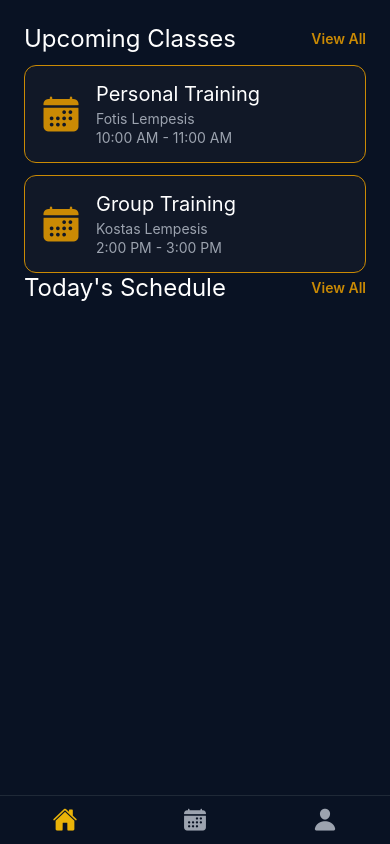
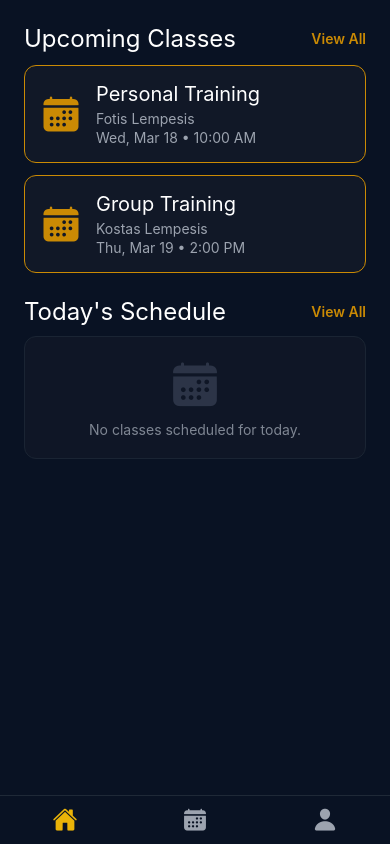
Before and after one commit to sppat/TheCor, a React Native app in the folder TheCor.UI/: screen /Home in a window 390 px wide. Built offline with nearby package versions, Linux system fonts and the light colour scheme.

Commit message:
Add EmptyCard component

```diff
--- a/TheCor.UI/components/BookingCard.js
+++ b/TheCor.UI/components/BookingCard.js
@@ -4,10 +4,16 @@ import color from '../constants/color';
 import spacing from '../constants/spacing';
 import typography from '../constants/typography';
 
-export default function BookingCard({ className, classDateTime, instructorName }) {
+export default function BookingCard({
+	className,
+	classDateTime,
+	instructorName,
+}) {
 	return (
 		<View style={styles.cardContainer}>
-      <View style={styles.cardIconContainer}><Ionicons name='calendar' size={40} color={color.cardIconBackground} /></View>
+			<View style={styles.cardIconContainer}>
+				<Ionicons name='calendar' size={40} color={color.cardIconBackground} />
+			</View>
 			<View>
 				<Text style={styles.className}>{className}</Text>
 				<Text style={styles.instructorName}>{instructorName}</Text>
@@ -25,10 +31,10 @@ const styles = StyleSheet.create({
 		padding: spacing.padding.card,
 		borderRadius: 12,
 		borderColor: color.cardBorder,
-    borderWidth: 0.5
+		borderWidth: 0.5,
 	},
 	cardIconContainer: {
-    marginEnd: 15
+		marginEnd: 15,
 	},
 	className: {
 		fontSize: typography.fontSize['text-xl'],
@@ -37,11 +43,11 @@ const styles = StyleSheet.create({
 	instructorName: {
 		fontSize: typography.fontSize['text-sm'],
 		color: color.secondaryText,
-    marginTop: 4
+		marginTop: 4,
 	},
 	classDateTime: {
 		fontSize: typography.fontSize['text-sm'],
 		color: color.secondaryText,
-    marginTop: 2
-  }
+		marginTop: 2,
+	},
 });
--- /dev/null
+++ b/TheCor.UI/components/EmptyCard.js
@@ -0,0 +1,30 @@
+import { View, StyleSheet, Text } from 'react-native';
+import { Ionicons } from '@expo/vector-icons';
+import color from '../constants/color';
+
+export default function EmptyCard({ message, image }) {
+  return (
+    <View style={styles.container}>
+      <Ionicons name={image} size={50} color={color.emptyIconBackground} />
+      <Text style={styles.text}>{message}</Text>
+    </View>
+  );
+}
+
+const styles = StyleSheet.create({
+  container: {
+    justifyContent: 'center',
+    alignItems: 'center',
+    backgroundColor: color.secondaryBackground,
+    opacity: 0.8,
+    borderRadius: 12,
+    borderWidth: 0.5,
+    padding: 20,
+    borderColor: color.borderColor,
+    marginTop: 10,
+  },
+  text: {
+    color: color.secondaryText,
+    marginTop: 10,
+  },
+});
--- a/TheCor.UI/constants/color.js
+++ b/TheCor.UI/constants/color.js
@@ -1,6 +1,7 @@
 const color = {
 	primaryBackground: '#091223',
 	secondaryBackground: '#111827',
+	emptyIconBackground: '#353d50',
 	borderColor: '#1f2937',
 	primaryText: '#ffffff',
 	secondaryText: '#9ca3af',
--- a/TheCor.UI/constants/spacing.js
+++ b/TheCor.UI/constants/spacing.js
@@ -4,8 +4,8 @@ const spacing = {
 		card: 16,
 		buttonVerical: 8,
 		buttonHorizontal: 16,
-    sectionHorizontal: 24
+		sectionHorizontal: 24,
 	},
-}
+};
 
 export default spacing;
--- a/TheCor.UI/constants/typography.js
+++ b/TheCor.UI/constants/typography.js
@@ -5,14 +5,14 @@ const typography = {
 		'text-lg': 18,
 		'text-base': 16,
 		'text-sm': 14,
-    'text-xs': 12
+		'text-xs': 12,
 	},
 	fontWeight: {
 		'font-bold': 700,
 		'font-semibold': 600,
 		'font-medium': 500,
-    'font-regular': 400
-  }
-}
+		'font-regular': 400,
+	},
+};
 
 export default typography;
--- a/TheCor.UI/screens/HomeScreen.js
+++ b/TheCor.UI/screens/HomeScreen.js
@@ -1,5 +1,6 @@
 import { FlatList, Pressable, StyleSheet, Text, View } from 'react-native';
 import BookingCard from '../components/BookingCard';
+import EmptyCard from '../components/EmptyCard';
 import color from '../constants/color';
 import typography from '../constants/typography';
 import spacing from '../constants/spacing';
@@ -8,16 +9,18 @@ const UPCOMING_CLASSES = [
 	{
 		id: 'personal-training',
 		className: 'Personal Training',
-		classDateTime: '10:00 AM - 11:00 AM',
+		classDateTime: 'Wed, Mar 18 • 10:00 AM',
 		instructorName: 'Fotis Lempesis',
 	},
 	{
 		id: 'group-training',
 		className: 'Group Training',
-		classDateTime: '2:00 PM - 3:00 PM',
+		classDateTime: 'Thu, Mar 19 • 2:00 PM',
 		instructorName: 'Kostas Lempesis',
-	}
+	},
 ];
+
+const TODAY_SCHEDULE = [];
 
 export default function HomeScreen({ navigation }) {
 	function openMyBookings() {
@@ -33,6 +36,9 @@ export default function HomeScreen({ navigation }) {
 						<Text style={styles.viewAll}>View All</Text>
 					</Pressable>
 				</View>
+				{UPCOMING_CLASSES.length === 0 ? (
+					<EmptyCard message='No upcoming classes booked.' image='calendar' />
+				) : (
 					<FlatList
 						data={UPCOMING_CLASSES}
 						keyExtractor={(item) => item.id}
@@ -43,18 +49,44 @@ export default function HomeScreen({ navigation }) {
 								instructorName={item.instructorName}
 							/>
 						)}
-					ItemSeparatorComponent={() => <View style={styles.bookingCardSeparator} />}
+						ItemSeparatorComponent={() => (
+							<View style={styles.bookingCardSeparator} />
+						)}
 						scrollEnabled={false}
 						style={styles.bookingList}
 					/>
+				)}
 			</View>
-			<View>
+			<View style={styles.nextSection}>
 				<View style={styles.sectionHeaderRow}>
 					<Text style={styles.header}>Today's Schedule</Text>
 					<Pressable onPress={openMyBookings}>
 						<Text style={styles.viewAll}>View All</Text>
 					</Pressable>
 				</View>
+				{TODAY_SCHEDULE.length === 0 ? (
+					<EmptyCard
+						message='No classes scheduled for today.'
+						image='calendar'
+					/>
+				) : (
+					<FlatList
+						data={TODAY_SCHEDULE}
+						keyExtractor={(item) => item.id}
+						renderItem={({ item }) => (
+							<BookingCard
+								className={item.className}
+								classDateTime={item.classDateTime}
+								instructorName={item.instructorName}
+							/>
+						)}
+						ItemSeparatorComponent={() => (
+							<View style={styles.bookingCardSeparator} />
+						)}
+						scrollEnabled={false}
+						style={styles.bookingList}
+					/>
+				)}
 			</View>
 		</View>
 	);
@@ -64,7 +96,7 @@ const styles = StyleSheet.create({
 	container: {
 		flex: 1,
 		backgroundColor: color.primaryBackground,
-		padding: spacing.padding.screen
+		padding: spacing.padding.screen,
 	},
 	sectionHeaderRow: {
 		flexDirection: 'row',
@@ -73,16 +105,19 @@ const styles = StyleSheet.create({
 	},
 	header: {
 		fontSize: typography.fontSize['text-xxl'],
-		color: color.primaryText
+		color: color.primaryText,
 	},
 	viewAll: {
 		color: color.cardIconBackground,
-		fontWeight: typography.fontWeight['font-semibold']
+		fontWeight: typography.fontWeight['font-semibold'],
 	},
 	bookingList: {
-		marginTop: 12
+		marginTop: 12,
 	},
 	bookingCardSeparator: {
-		height: 12
-	}
+		height: 12,
+	},
+	nextSection: {
+		marginTop: spacing.padding.screen,
+	},
 });
```
Lines whose indentation alone changed are shown as unchanged.
